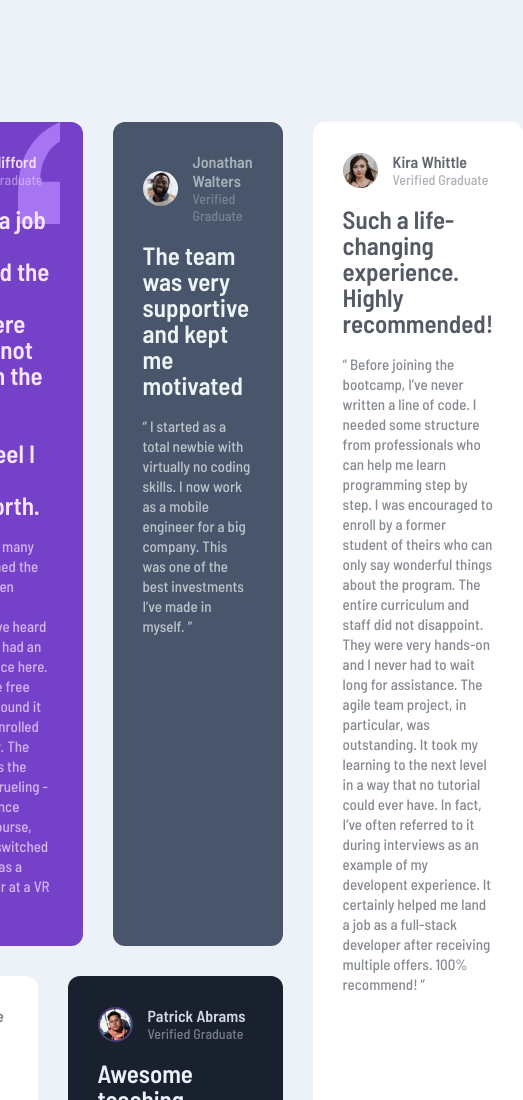
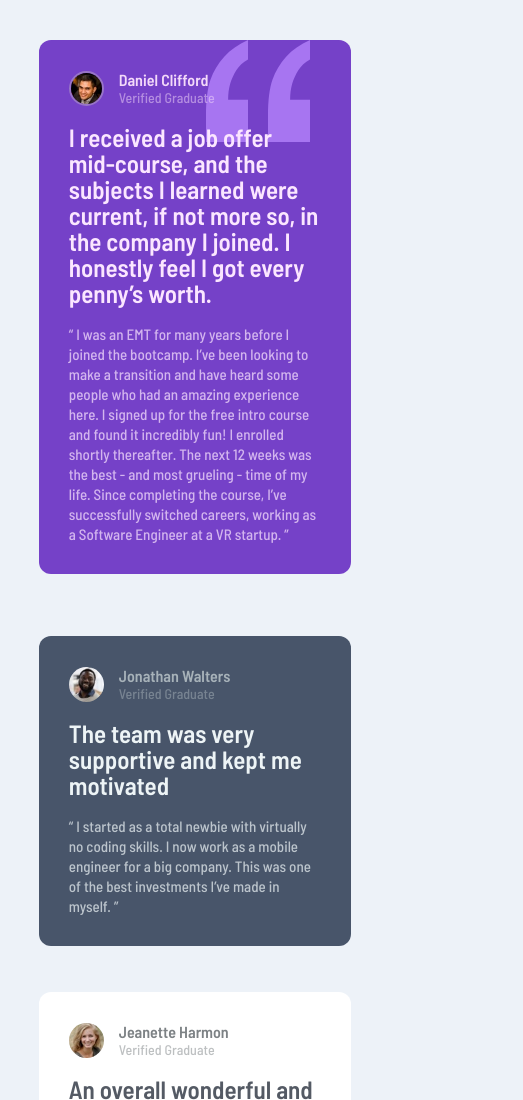
Before and after one commit to saadman-galib/Testimonials-grid-section, a plain HTML site: page index.html in a window 390 px wide. Shown: the top 1100 px of the page, 523 px wide, since content can reach past the window. Drawn offline with Linux system fonts and the light colour scheme.

Commit message:
mobile responsive

```diff
--- a/index.html
+++ b/index.html
@@ -4,6 +4,7 @@
         <meta charset="UTF-8" />
         <meta http-equiv="X-UA-Compatible" content="IE=edge" />
         <meta name="viewport" content="width=device-width, initial-scale=1.0" />
+        <link rel="shortcut icon" href="./assets/favicon-32x32.png" type="image/x-icon">
         <link rel="stylesheet" href="style.css" />
         <title>Testimonials grid section</title>
     </head>
--- a/style.css
+++ b/style.css
@@ -21,6 +21,7 @@ body {
     display: grid;
     width: 1250px;
     height: 600px;
+    margin: 40px 25px;
     grid-template: repeat(2, 1fr) / repeat(4, 1fr);
     grid-gap: 30px;
     font-family: "Barlow Semi Condensed", sans-serif;
@@ -36,7 +37,7 @@ body {
 .item-1 {
     grid-area: 1 / 1 / 2 / 3;
     background-color: hsl(263, 55%, 52%);
-    background-image: url('./assets/bg-pattern-quotation.svg');
+    background-image: url("./assets/bg-pattern-quotation.svg");
     background-repeat: no-repeat;
     background-position: top right 20%;
 }
@@ -135,21 +136,82 @@ body {
 
 .item-1 .text-container h2,
 .item-1 .text-container p {
-    color: #FBE6FF;
+    color: #fbe6ff;
 }
 .item-2 .text-container h2,
 .item-2 .text-container p {
-    color: #EDF4F6;
+    color: #edf4f6;
 }
 .item-3 .text-container h2,
 .item-3 .text-container p {
-    color: #545A64;
+    color: #545a64;
 }
 .item-4 .text-container h2,
 .item-4 .text-container p {
-    color: #EAF1FA;
+    color: #eaf1fa;
 }
 .item-5 .text-container h2,
 .item-5 .text-container p {
-    color: #545A64;
+    color: #545a64;
 }
+
+/* Media Queries */
+@media (max-width: 1440px) {
+  .grid-container{
+      width: 625px;
+      height: 1200px;
+      grid-template: repeat(4, 1fr) / repeat(2, 1fr);
+  }
+
+  .item-1{
+      grid-area: 1 / 1 / 2 / 3;
+  }
+
+  .item-2{
+      grid-area: 2 / 1 / 3 / 2;
+  }
+
+  .item-3{
+      grid-area: 2 / 2 / 3 / 3;
+  }
+
+  .item-4{
+    grid-area: 3 / 1 / 4 / 3;
+  }
+
+  .item-5 {
+    grid-area: 4 / 1 / 5 / 3;
+  }
+}
+
+@media (max-width: 650px) {
+  .grid-container{
+      width: 312.5px;
+      height: 2400px;
+      grid-template: repeat(8, auto) / repeat(1, 1fr);
+  }
+
+  .item{
+    height: min-content;
+  }
+
+  .item-1{
+      grid-area: 1 / 1 / 3 / 2;
+  }
+
+  .item-2{
+      grid-area: 3 / 1 / 4 / 2;
+  }
+
+  .item-3{
+      grid-area: 4 / 1 /  5/ 2;
+  }
+
+  .item-4{
+    grid-area: 5 / 1 / 7 / 2;
+  }
+
+  .item-5 {
+    grid-area: 7 / 1 / 9 / 2;
+  }
+}
```
